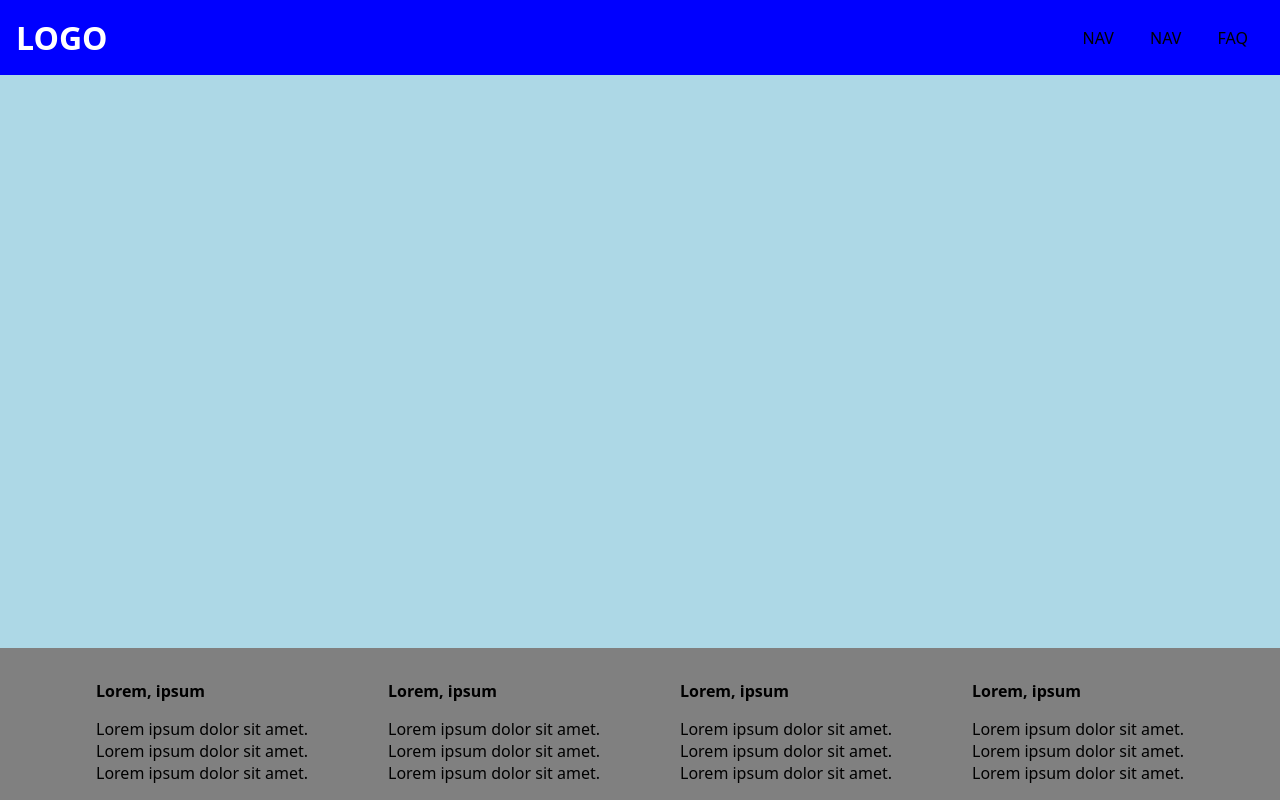
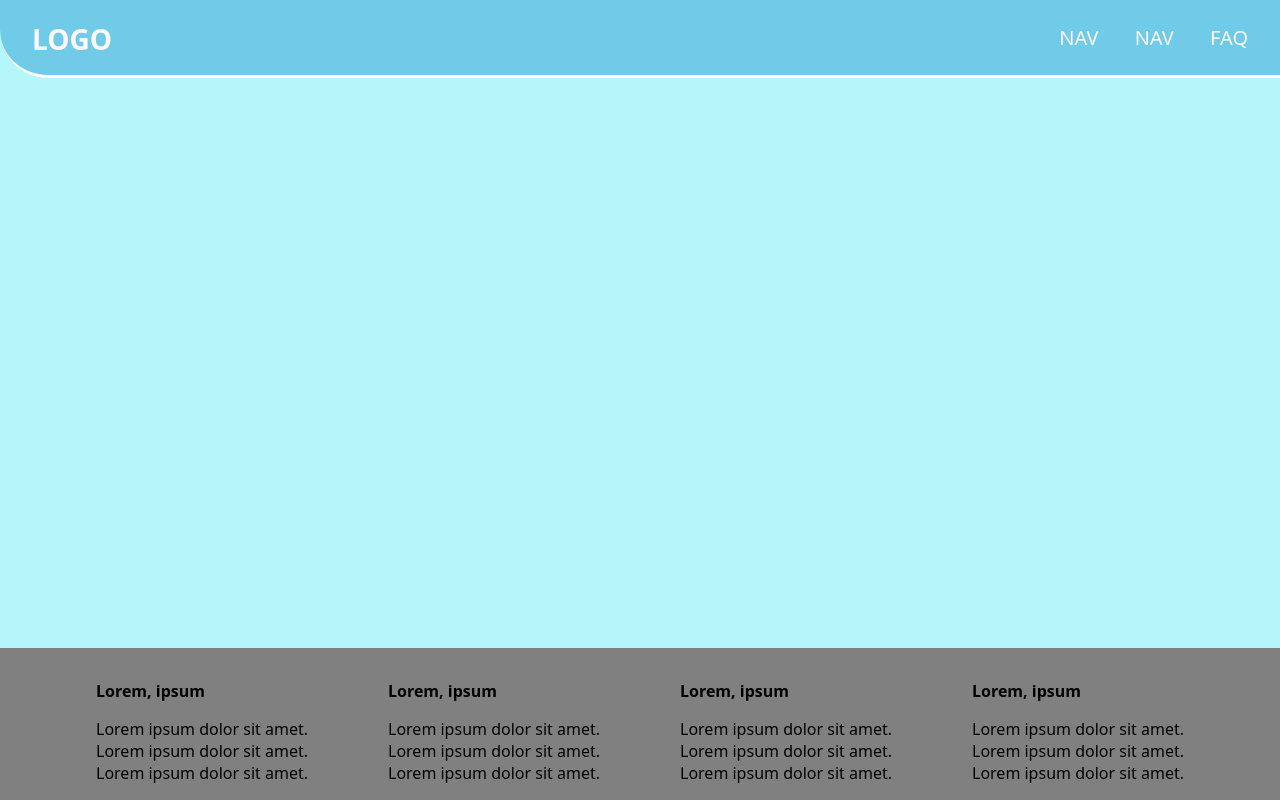
Before and after one commit to Sofgren89/agil-projektledning-grupp, a website built with Parcel: page src/index.html in a window 1280 px wide. Built offline with nearby package versions, Linux system fonts and the light colour scheme; some packages are replaced by stand-ins of ours; no server answers; the database is empty.

Commit message:
Added css to header
Added styling to header and changed some variable names in root

```diff
--- a/src/css/style.css
+++ b/src/css/style.css
@@ -1,13 +1,13 @@
-/*Variables*/
+/* Variables */
 :root {
     --primary-color: #1756F8;
-    --secondary-color: #B5F6FA;
+    --secondary-color: #70CBE8;
     --accent-color: #95EDF2;
-    --more-blue: #70CBE8;
+    --bg-color: #B5F6FA;
     --white: #FFF9F9;
 }
 
-/*General styles*/
+/* General styles */
 * {
     padding: 0;
     margin: 0;
@@ -21,7 +21,7 @@ body {
     align-items: center;
     flex-direction: column;
     min-height: 100dvh;
-    background-color: lightblue;
+    background-color: var(--bg-color);
 }
 
 
@@ -34,23 +34,29 @@ header {
     justify-content: space-between;
     align-items: center;
     padding: 1rem;
-    background-color: blue;
+    border-bottom: 3px solid var(--white);
+    border-radius: 0 0 0 3rem;
+    background-color: var(--secondary-color);
 }
 
-.logo a {
-
+.logo a{
     text-decoration: none;
-    color: white;
+    color: var(--white);
+    padding: 1rem;
+    font-size: 1.75rem;
+    font-weight: 700;
 }
 
 header div a {
+    font-size: 1.25rem;
+    font-weight: 500;
     margin: 1rem;
     text-decoration: none;
-    color: black;
+    color: var(--white);
 }
 
 
-/* Main*/
+/* Main */
 main{
     margin-top: 6rem;
     flex-grow: 1;
@@ -59,7 +65,7 @@ main{
 }
 
 
-/* Footer*/
+/* Footer */
 footer {
     display: flex;
     flex-direction: column;
```
